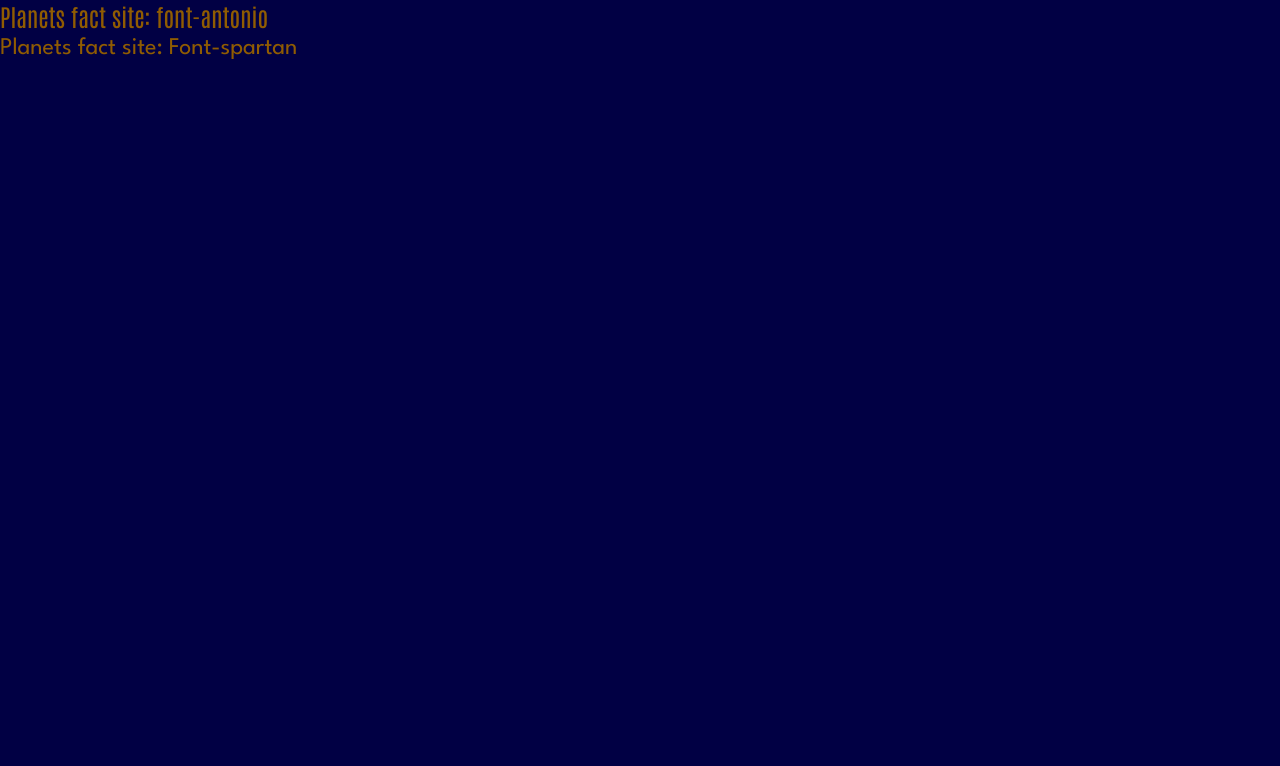
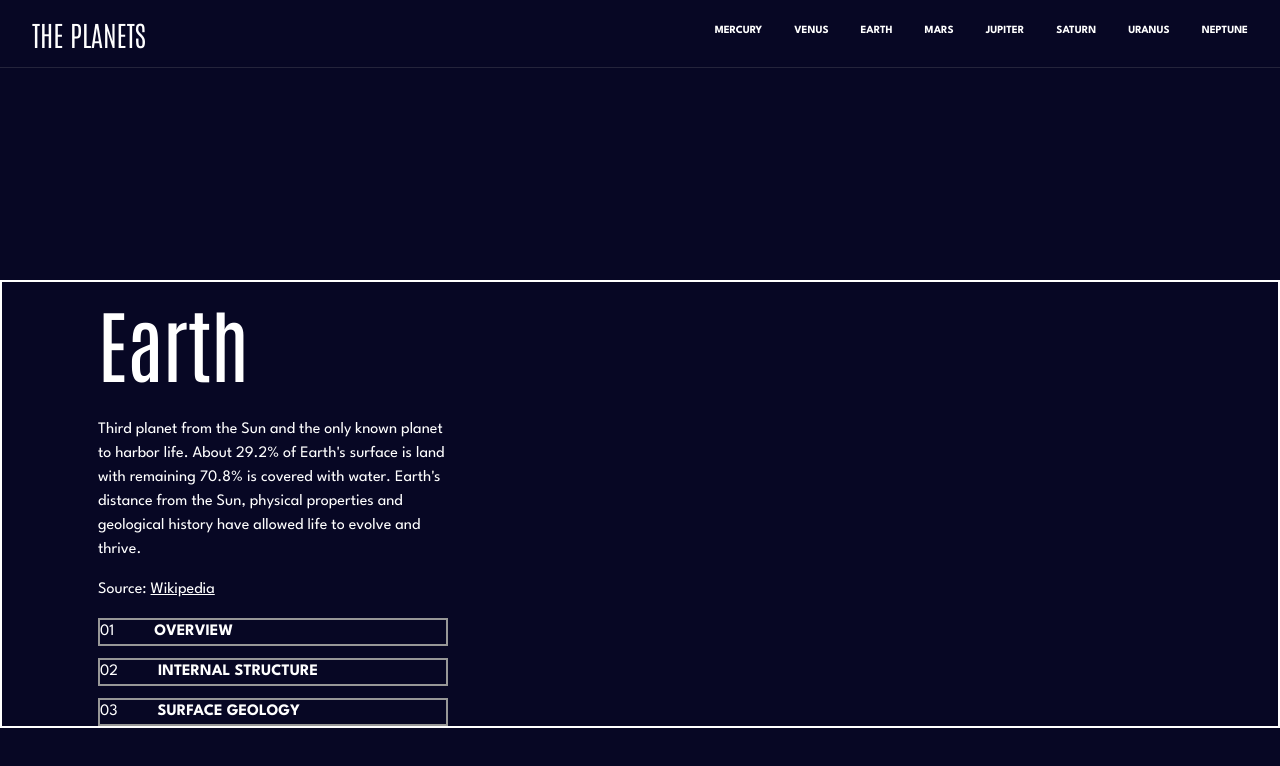
Before and after one commit to Sye-5pace/Planets-fact-site, a React (Vite) app: page /planet/Earth in a window 1280 px wide. Shown: the top 766 px of the page. Built offline with nearby package versions, Linux system fonts and the light colour scheme.

Commit message:
Routes created for header component and PlanetsFact rendered created

```diff
--- a/index.html
+++ b/index.html
@@ -10,7 +10,7 @@
     <link rel="preconnect" href="https://fonts.googleapis.com">
     <link rel="preconnect" href="https://fonts.gstatic.com" crossorigin>
     <link href="https://fonts.googleapis.com/css2?family=League+Spartan:wght@300;400;500;600;700;800;900&display=swap" rel="stylesheet">
-    <title>Vite + React + TS</title>
+    <title>Planet-fact-site</title>
   </head>
   <body>
     <div id="root"></div>
--- a/package.json
+++ b/package.json
@@ -11,7 +11,8 @@
   },
   "dependencies": {
     "react": "^18.2.0",
-    "react-dom": "^18.2.0"
+    "react-dom": "^18.2.0",
+    "react-router-dom": "^6.15.0"
   },
   "devDependencies": {
     "@types/react": "^18.2.15",
--- a/src/App.tsx
+++ b/src/App.tsx
@@ -1,15 +1,23 @@
-// import { useState } from 'react'
+import React from 'react'
+import { BrowserRouter as Router, Route,Routes } from 'react-router-dom'
+import PlanetsRoute from './Components/PlanetsRoute'
+import PlanetFact from './Components/PlanetFact'
+import './Index.css'
+import data from './assets/data.json'
 
-import './Index.css'
+const App: React.FC = () => {
 
-const App = () => {
 
 
   return (
-    <div className='w-full min-h-screen p-0 m-0 border-box bg-[#010044]'>
-      <h1 className='text-2xl text-[#905c02] font-antonio'>Planets fact site: font-antonio</h1>
-      <h1 className='text-2xl text-[#905c02] font-spartan'>Planets fact site: Font-spartan</h1>
-    </div>
+    <Router>
+      <div className='flex flex-col w-full min-h-screen p-0 m-0 gap-y-[13.25rem] border-box bg-blackpearl '>
+          <PlanetsRoute data={data}/>
+        <Routes>
+          <Route path='/planet/:planetName' element={<PlanetFact data={data}/>}/>
+        </Routes>
+      </div>
+    </Router>
   )
 }
 
--- /dev/null
+++ b/src/Components/PlanetFact.tsx
@@ -0,0 +1,37 @@
+import React from 'react'
+import { PlanetsProps } from '../Interface';
+import { useParams } from 'react-router-dom'
+
+const PlanetFact:React.FC<PlanetsProps> = ({data}) => {
+    const { planetName } = useParams();
+
+    // Find the planet in the data based on the planetName
+    const selectedPlanet = data.find((planet) => planet.name === planetName);
+    console.log("", selectedPlanet);
+
+    /* if (!selectedPlanet) {
+      return <div>Planet not found</div>;
+    } */
+
+    return(
+        <div className='flex flex-row text-white border-2'>
+            <div >
+                <svg className='w-24 h-24'>
+                    {selectedPlanet?.images.planet}
+                </svg>
+            </div>
+            <div className='font-spartan w-[21.875rem] flex flex-col gap-y-4'>
+                <h1 className='text-[5rem] font-antonio'>{selectedPlanet?.name}</h1>
+                <p>{selectedPlanet?.overview.content}</p>
+                <p>Source: <a href={selectedPlanet?.overview.source} className='underline'>Wikipedia</a> </p>
+                <div className='flex flex-col gap-y-3'>
+                    <div className='flex flex-row gap-10 border-2 border-dustygray'><p>01</p><h3 className='font-bold'>OVERVIEW</h3></div>
+                    <div className='flex flex-row gap-10 border-2 border-dustygray'><p>02</p><h3 className='font-bold'>INTERNAL STRUCTURE</h3></div>
+                    <div className='flex flex-row gap-10 border-2 border-dustygray'><p>03</p><h3 className='font-bold'>SURFACE GEOLOGY</h3></div>
+                </div>
+            </div>
+        </div>
+    );
+}
+
+export default PlanetFact
--- /dev/null
+++ b/src/Components/PlanetsRoute.tsx
@@ -0,0 +1,23 @@
+import React from 'react'
+import { PlanetsProps } from '../Interface';
+import { Link } from 'react-router-dom'
+
+const PlanetsRoute: React.FC<PlanetsProps> = ({data}) => {
+
+    return (
+        <div className='flex flex-col gap-y-4 '>
+            <header className='flex flex-row items-center justify-between h-full px-8 border-b py-[0.1rem] border-dustygray border-opacity-20'>
+                <h1 className='font-antonio text-[1.75rem] font-light text-white'>THE PLANETS</h1>
+                <div className='children:h-[4rem] flex flex-row gap-8 font-bold font-spartan text-[0.6875rem] text-white children:cursor-pointer self-start '>
+                    {data.map((planet)=>(
+                        <Link to={`/planet/${planet.name}`} className='pt-5 hover:border-t-2 hover:border-pelorous ' key={planet.name}>
+                            <h3>{planet.name.toUpperCase()}</h3>
+                        </Link>
+                    ))}
+                </div>
+            </header>
+        </div>
+    );
+}
+
+export default PlanetsRoute
--- /dev/null
+++ b/src/Interface.ts
@@ -0,0 +1,26 @@
+interface PlanetData {
+    name: string;
+    overview: ContentSource;
+    structure: ContentSource;
+    geology: ContentSource;
+    rotation: string;
+    revolution: string;
+    radius: string;
+    temperature: string;
+    images: ImageType
+}
+
+interface ContentSource {
+    content: string;
+    source: string;
+}
+
+interface ImageType {
+    planet: string;
+    internal: string;
+    geology: string;
+}
+
+export interface PlanetsProps {
+    data: PlanetData[]
+}
--- a/tailwind.config.js
+++ b/tailwind.config.js
@@ -7,13 +7,19 @@ export default {
   ],
   theme: {
     colors:{
-      'alabaster':'#FAFAFA',
-      'woodsmoke':'#111517',
-      'silver': '#c1c1c1',
-      'gray': '#848484',
-      'ebonyclaylight':'#202C36',
-      'ebonyclaydark':'#2B3844',
-      'white': '#fff'
+      'blackpearl':'#070724',
+      'dustygray':'#979797',
+      'brightgray':'#38384F',
+      'waterloo':'#838391',
+      'pelorous':'#419EBB',
+      'tuliptree':'#EDA249',
+      'purpleheart':'#6f2ed6',
+      'valenciadeep':'#D14C32',
+      'valencialight':'#D83A34',
+      'piper':'#CD5120',
+      'java':'#1ec2a4',
+      'royalblue':'#2d68f0',
+      'white':'#fff'
     },
     screens: {
       'mobile': {'min':'200px','max':'427px'},
```
Also changed, not shown: src/Components/PlanetMetadata.tsx (added), src/assets/data.json (renamed from starter-code/data.json), 1 other file (tests, documents, lock files or other folders).
